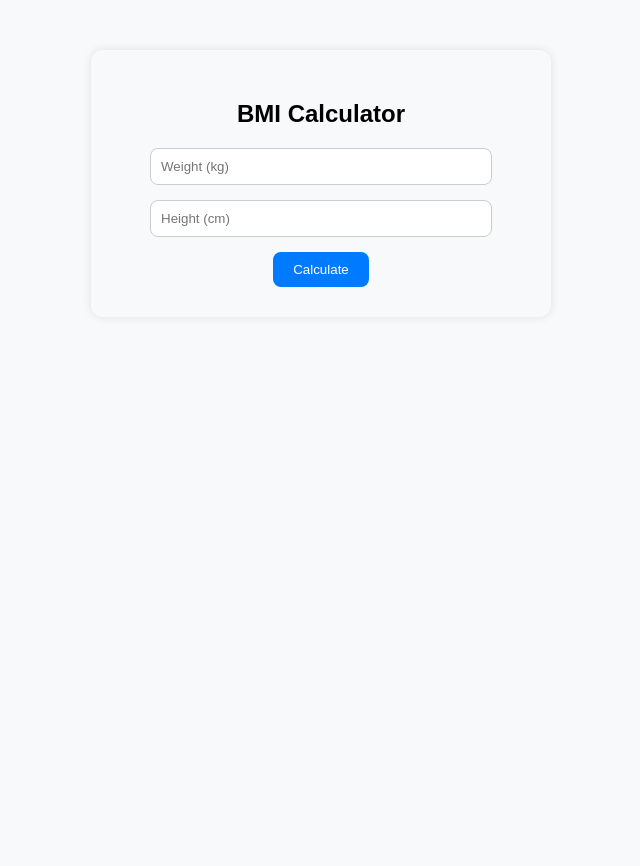
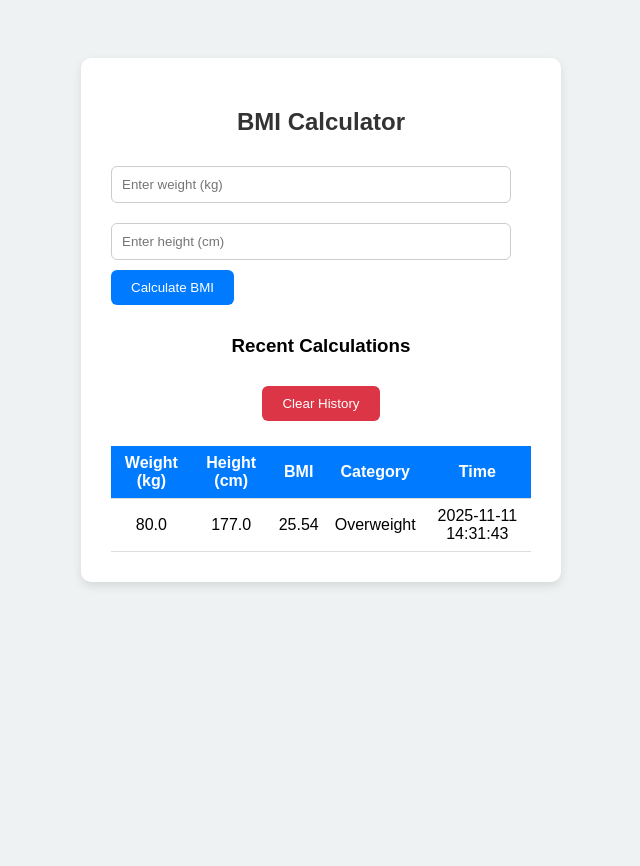
Before and after one commit to dineshmurani/dm-ChatGPT-BMI-Webapp, a Flask app: page / in a window 1280 px wide. Shown: the whole page, without its empty margins (319-959 px from the left). Before the commit the page ends 287 px from the top, so only its background shows below. Run offline with Flask 3, Linux system fonts and the light colour scheme; data comes from the database, SQL or seed files in the repository; both versions use the stored data as it was after the commit.

Commit message:
Add clear history button for the user to clear the history if needed. Thanks.

```diff
--- a/main.py
+++ b/main.py
@@ -1,32 +1,83 @@
-from flask import Flask, render_template, request
+from flask import Flask, render_template, request, redirect, url_for
+import sqlite3
+from datetime import datetime
 
 app = Flask(__name__)
 
+# --- Database setup ---
+def init_db():
+    conn = sqlite3.connect('bmi.db')
+    c = conn.cursor()
+    c.execute('''CREATE TABLE IF NOT EXISTS bmi_history (
+                    id INTEGER PRIMARY KEY AUTOINCREMENT,
+                    weight REAL,
+                    height REAL,
+                    bmi REAL,
+                    category TEXT,
+                    created_at TEXT
+                )''')
+    conn.commit()
+    conn.close()
+
+init_db()
+
+# --- Routes ---
 @app.route('/', methods=['GET', 'POST'])
 def index():
     bmi = None
     category = None
+    message = None
 
-    if request.method == 'POST':
+    if request.method == 'POST' and 'calculate' in request.form:
         try:
             weight = float(request.form['weight'])
             height = float(request.form['height']) / 100  # convert cm to meters
-            bmi = round(weight / (height ** 2), 2)
 
-            # Determine category
-            if bmi < 18.5:
-                category = "Underweight"
-            elif 18.5 <= bmi < 24.9:
-                category = "Normal weight"
-            elif 25 <= bmi < 29.9:
-                category = "Overweight"
+            if height <= 0:
+                message = "Height must be greater than zero."
             else:
-                category = "Obesity"
+                bmi = round(weight / (height ** 2), 2)
+
+                if bmi < 18.5:
+                    category = "Underweight"
+                elif 18.5 <= bmi < 24.9:
+                    category = "Normal weight"
+                elif 25 <= bmi < 29.9:
+                    category = "Overweight"
+                else:
+                    category = "Obese"
+
+                # Save to database
+                conn = sqlite3.connect('bmi.db')
+                c = conn.cursor()
+                c.execute('INSERT INTO bmi_history (weight, height, bmi, category, created_at) VALUES (?, ?, ?, ?, ?)',
+                          (weight, height * 100, bmi, category, datetime.now().strftime("%Y-%m-%d %H:%M:%S")))
+                conn.commit()
+                conn.close()
 
         except ValueError:
-            bmi = "Invalid input. Please enter numeric values."
+            message = "Please enter valid numeric values."
 
-    return render_template('index.html', bmi=bmi, category=category)
+    # Fetch history
+    conn = sqlite3.connect('bmi.db')
+    c = conn.cursor()
+    c.execute('SELECT weight, height, bmi, category, created_at FROM bmi_history ORDER BY id DESC LIMIT 10')
+    history = c.fetchall()
+    conn.close()
+
+    return render_template('index.html', bmi=bmi, category=category, message=message, history=history)
+
+
+@app.route('/clear', methods=['POST'])
+def clear_history():
+    """Delete all records from the database."""
+    conn = sqlite3.connect('bmi.db')
+    c = conn.cursor()
+    c.execute('DELETE FROM bmi_history')
+    conn.commit()
+    conn.close()
+    return redirect(url_for('index'))
+
 
 if __name__ == '__main__':
     app.run(debug=True)
--- a/templates/index.html
+++ b/templates/index.html
@@ -6,57 +6,117 @@
     <style>
         body {
             font-family: Arial, sans-serif;
-            margin: 50px auto;
-            max-width: 400px;
+            background-color: #eef2f3;
+            display: flex;
+            justify-content: center;
+            align-items: flex-start;
+            height: 100vh;
+            padding-top: 50px;
+        }
+        .container {
+            background: white;
+            padding: 30px;
+            border-radius: 10px;
+            box-shadow: 0 4px 10px rgba(0,0,0,0.1);
+            width: 420px;
+        }
+        h2 {
+            color: #333;
             text-align: center;
-            background-color: #f8f9fa;
-            padding: 30px;
-            border-radius: 12px;
-            box-shadow: 0 0 10px rgba(0,0,0,0.1);
         }
-        input[type="number"] {
+        input {
+            width: 90%;
             padding: 10px;
-            width: 80%;
-            margin-bottom: 15px;
-            border-radius: 8px;
+            margin: 10px 0;
+            border-radius: 6px;
             border: 1px solid #ccc;
         }
         button {
+            background-color: #007BFF;
+            color: white;
+            border: none;
             padding: 10px 20px;
-            border: none;
-            background-color: #007bff;
-            color: white;
-            border-radius: 8px;
+            border-radius: 6px;
             cursor: pointer;
         }
         button:hover {
             background-color: #0056b3;
         }
+        .clear-btn {
+            background-color: #dc3545;
+            margin-top: 10px;
+        }
+        .clear-btn:hover {
+            background-color: #b02a37;
+        }
         .result {
             margin-top: 20px;
             font-size: 18px;
+            color: #333;
+            text-align: center;
         }
-        .category {
-            font-weight: bold;
-            color: #333;
+        table {
+            width: 100%;
+            border-collapse: collapse;
+            margin-top: 25px;
+        }
+        th, td {
+            padding: 8px;
+            border-bottom: 1px solid #ddd;
+            text-align: center;
+        }
+        th {
+            background-color: #007BFF;
+            color: white;
         }
     </style>
 </head>
 <body>
-    <h2>BMI Calculator</h2>
-    <form method="POST">
-        <input type="number" name="weight" step="0.1" placeholder="Weight (kg)" required><br>
-        <input type="number" name="height" step="0.1" placeholder="Height (cm)" required><br>
-        <button type="submit">Calculate</button>
-    </form>
+    <div class="container">
+        <h2>BMI Calculator</h2>
 
-    {% if bmi %}
+        <!-- BMI Calculation Form -->
+        <form method="POST">
+            <input type="number" name="weight" step="0.1" placeholder="Enter weight (kg)" required><br>
+            <input type="number" name="height" step="0.1" placeholder="Enter height (cm)" required><br>
+            <button type="submit" name="calculate">Calculate BMI</button>
+        </form>
+
+        {% if bmi %}
         <div class="result">
-            <p>Your BMI is: <strong>{{ bmi }}</strong></p>
-            {% if category %}
-                <p class="category">Category: {{ category }}</p>
-            {% endif %}
+            <p><strong>Your BMI:</strong> {{ bmi }}</p>
+            <p>Category: <strong>{{ category }}</strong></p>
         </div>
-    {% endif %}
+        {% elif message %}
+        <div class="result">
+            <p>{{ message }}</p>
+        </div>
+        {% endif %}
+
+        {% if history %}
+        <h3 style="text-align:center; margin-top:30px;">Recent Calculations</h3>
+        <form action="{{ url_for('clear_history') }}" method="POST" style="text-align:center;">
+            <button class="clear-btn" type="submit">Clear History</button>
+        </form>
+        <table>
+            <tr>
+                <th>Weight (kg)</th>
+                <th>Height (cm)</th>
+                <th>BMI</th>
+                <th>Category</th>
+                <th>Time</th>
+            </tr>
+            {% for entry in history %}
+            <tr>
+                <td>{{ entry[0] }}</td>
+                <td>{{ entry[1]|round(1) }}</td>
+                <td>{{ entry[2] }}</td>
+                <td>{{ entry[3] }}</td>
+                <td>{{ entry[4] }}</td>
+            </tr>
+            {% endfor %}
+        </table>
+        {% endif %}
+    </div>
 </body>
 </html>
```
Also changed, not shown: bmi.db.
